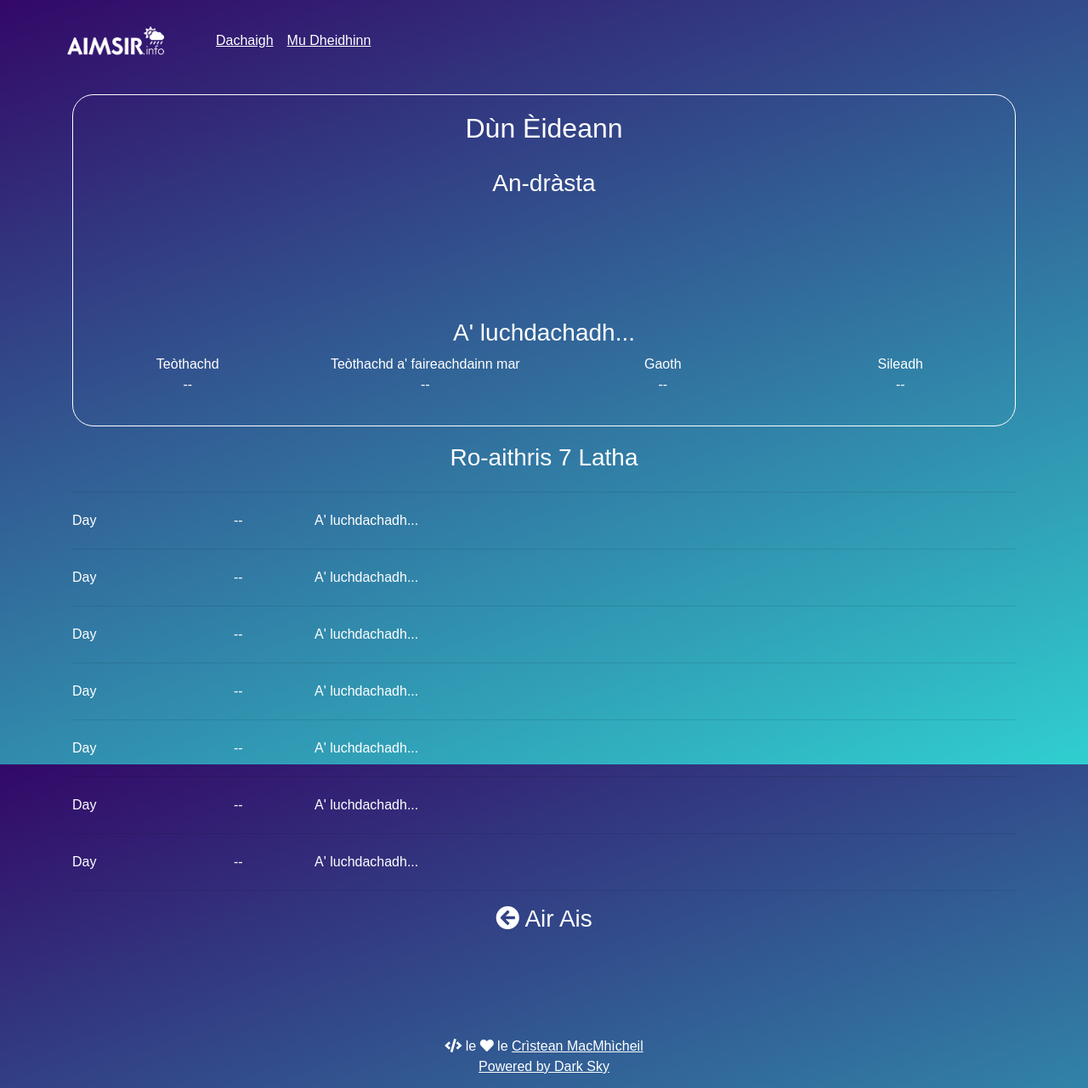
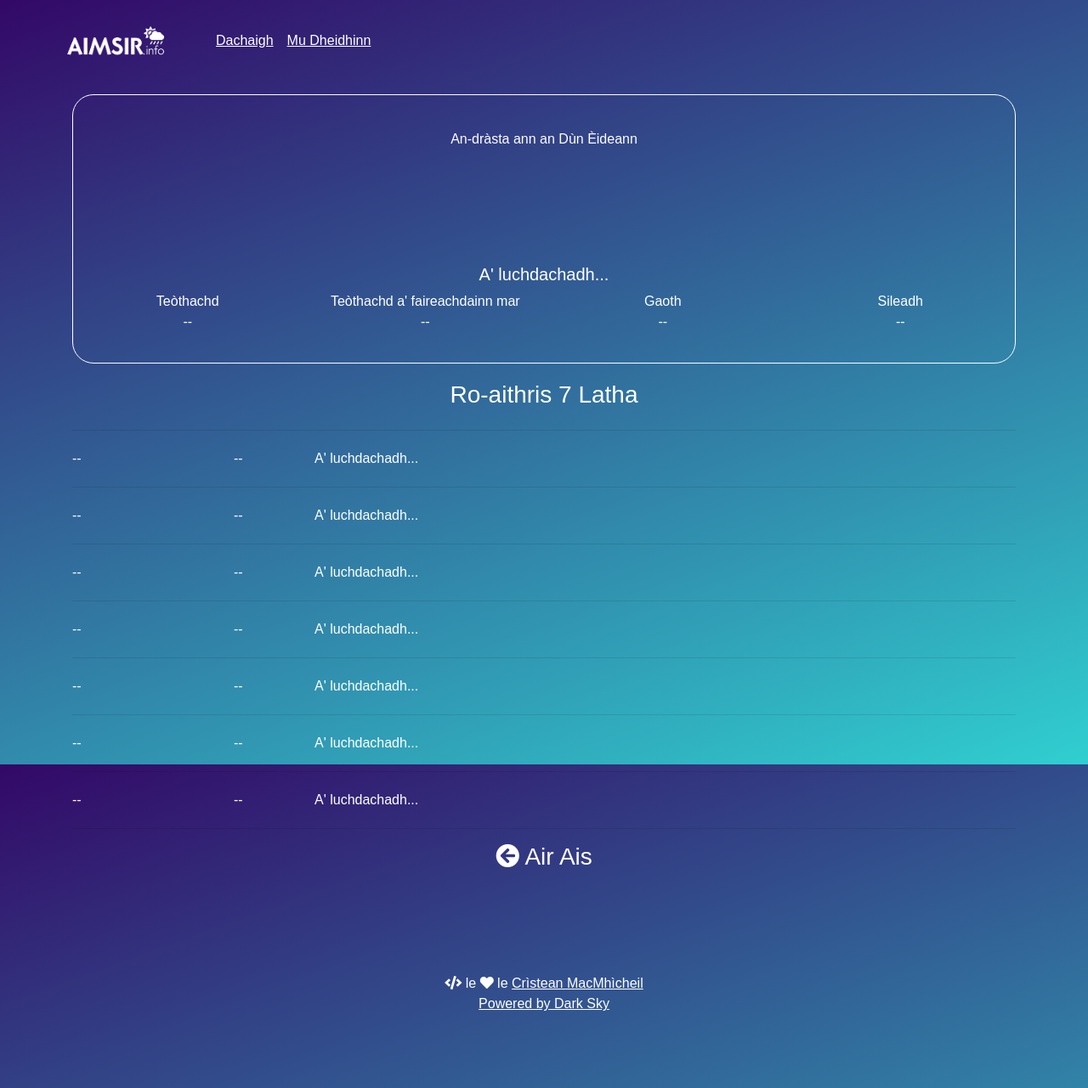
Before and after one commit to angeidheal/aimsir, a Jekyll site: the page built from baile/dun-eideann.html, in a window 1280 px wide. Shown: the whole page at 85% size. Built offline with Jekyll 4.4.1, drawn with Linux system fonts in a browser that asks for light colours; nearby versions of some CDN libraries; a script that is not in the unit is left out.

Commit message:
Update dun-eideann.html

```diff
--- a/baile/dun-eideann.html
+++ b/baile/dun-eideann.html
@@ -6,16 +6,15 @@
 
 <div class="container">
   <div class="current-weather">
-    <h2 class="location">Dùn Èideann</h2>
-    <h3 class="section-header">An-dràsta</h3>
+    <p class="section-header">An-dràsta ann an Dùn Èideann</p>
     <div class="row">
       <div class="col-md-12 weather-icon">
-        <canvas class="icon" width="128" height="128"></canvas>
+        <canvas class="icon" width="112" height="112"></canvas>
       </div>
     </div>
     <div class="row">
       <div class="col-md-12">
-        <h3 class="current-summary">A' luchdachadh...</h3>
+        <h5 class="current-summary">A' luchdachadh...</h5>
       </div>
     </div>
     <div class="row">
@@ -44,7 +43,7 @@
 
       <div class="row daily-summary day-1">
         <div class="col-md-2 day-1-day">
-          Day
+          --
         </div>
         <div class="col-md-1 day-1-temp">
           --
@@ -58,7 +57,7 @@
 
       <div class="row daily-summary day-2">
         <div class="col-md-2 day-2-day">
-          Day
+          --
         </div>
         <div class="col-md-1 day-2-temp">
           --
@@ -72,7 +71,7 @@
 
       <div class="row daily-summary day-3">
         <div class="col-md-2 day-3-day">
-          Day
+          --
         </div>
         <div class="col-md-1 day-3-temp">
           --
@@ -86,7 +85,7 @@
 
       <div class="row daily-summary day-4">
         <div class="col-md-2 day-4-day">
-          Day
+          --
         </div>
         <div class="col-md-1 day-4-temp">
           --
@@ -100,7 +99,7 @@
 
       <div class="row daily-summary day-5">
         <div class="col-md-2 day-5-day">
-          Day
+          --
         </div>
         <div class="col-md-1 day-5-temp">
           --
@@ -114,7 +113,7 @@
 
       <div class="row daily-summary day-6">
         <div class="col-md-2 day-6-day">
-          Day
+          --
         </div>
         <div class="col-md-1 day-6-temp">
           --
@@ -128,7 +127,7 @@
 
       <div class="row daily-summary day-7">
         <div class="col-md-2 day-7-day">
-          Day
+          --
         </div>
         <div class="col-md-1 day-7-temp">
           --
```
